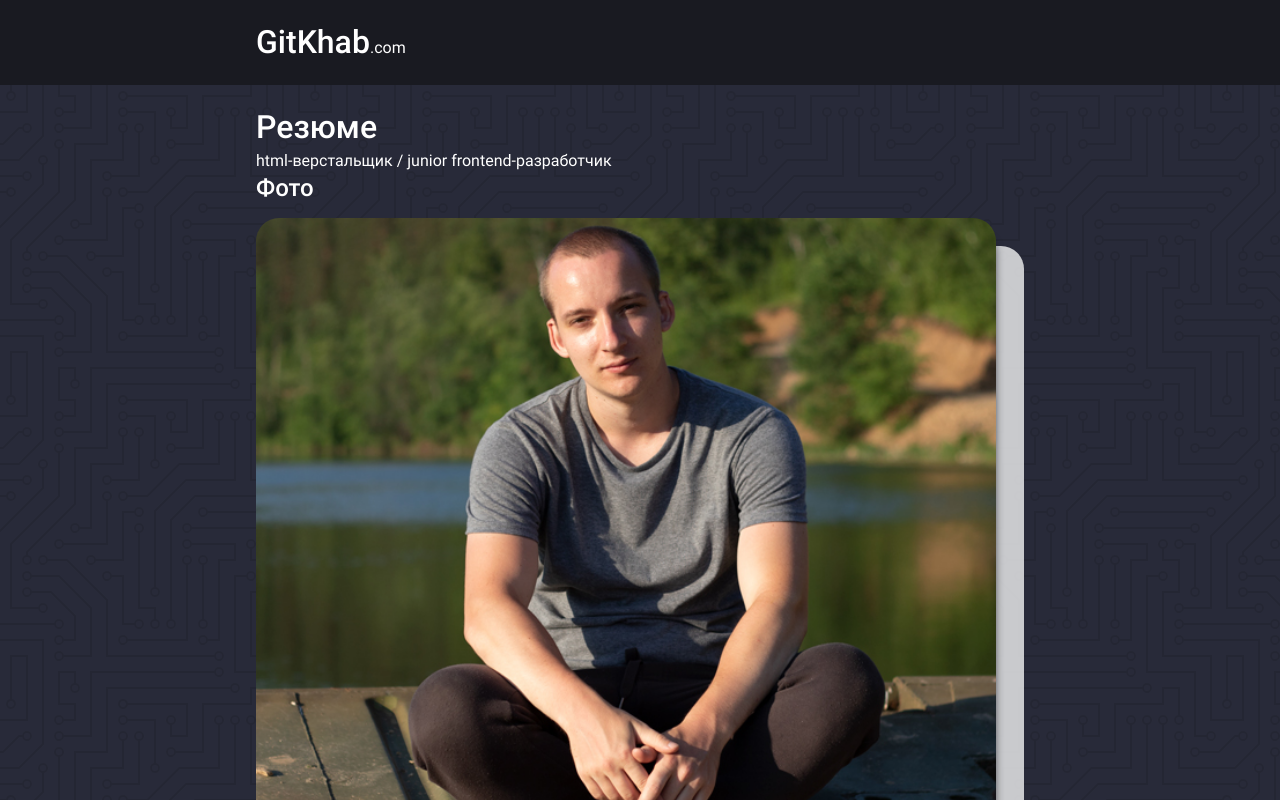
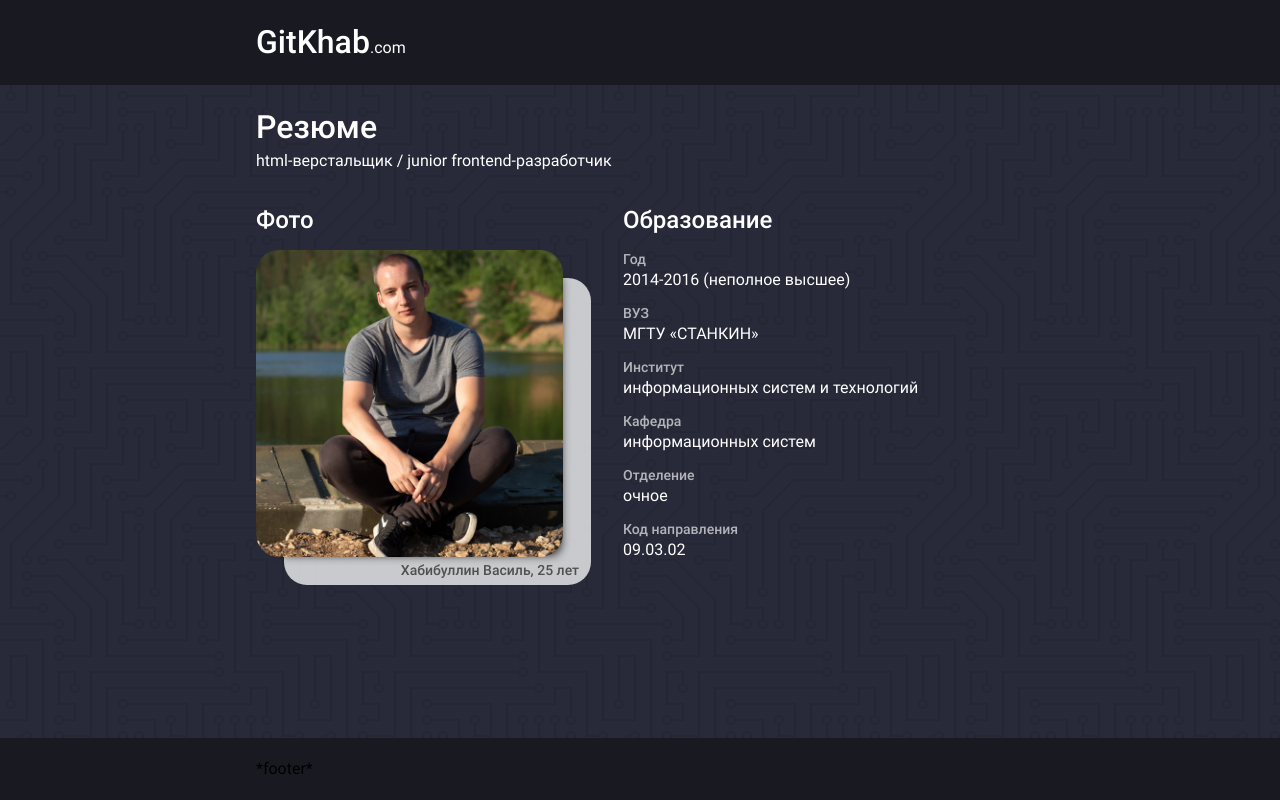
Before and after one commit to GitKhab/gitkhab.com, a Vue app: page / in a window 1280 px wide. Shown: the top 800 px of the page. Built offline with nearby package versions, Linux system fonts and the light colour scheme.

Commit message:
Add grid layout

```diff
--- a/src/views/Home.vue
+++ b/src/views/Home.vue
@@ -1,9 +1,9 @@
 <template>
   <main class="home">
     <div class="home__inner">
-      <Cv/>
-      <Photo/>
-      <Education/>
+      <Cv class="home__cv"/>
+      <Photo class="home__photo"/>
+      <Education class="home__education"/>
     </div>
   </main>
 </template>
@@ -29,8 +29,35 @@
   }
 
   .home__inner {
+    display: grid;
+    grid-template-areas:
+        'cv'
+        'photo'
+        'education';
+    grid-gap: 32px;
     max-width: 768px;
     margin: 0 auto;
     padding: 20px 16px;
   }
+
+  .home__cv {
+    grid-area: cv;
+  }
+
+  .home__photo {
+    grid-area: photo;
+  }
+
+  .home__education {
+    grid-area: education;
+  }
+
+  @media screen and (min-width: 640px) {
+    .home__inner {
+      grid-template-areas:
+        'cv cv'
+        'photo education';
+      grid-template-columns: minmax(auto, 335px) 1fr;
+    }
+  }
 </style>
```
